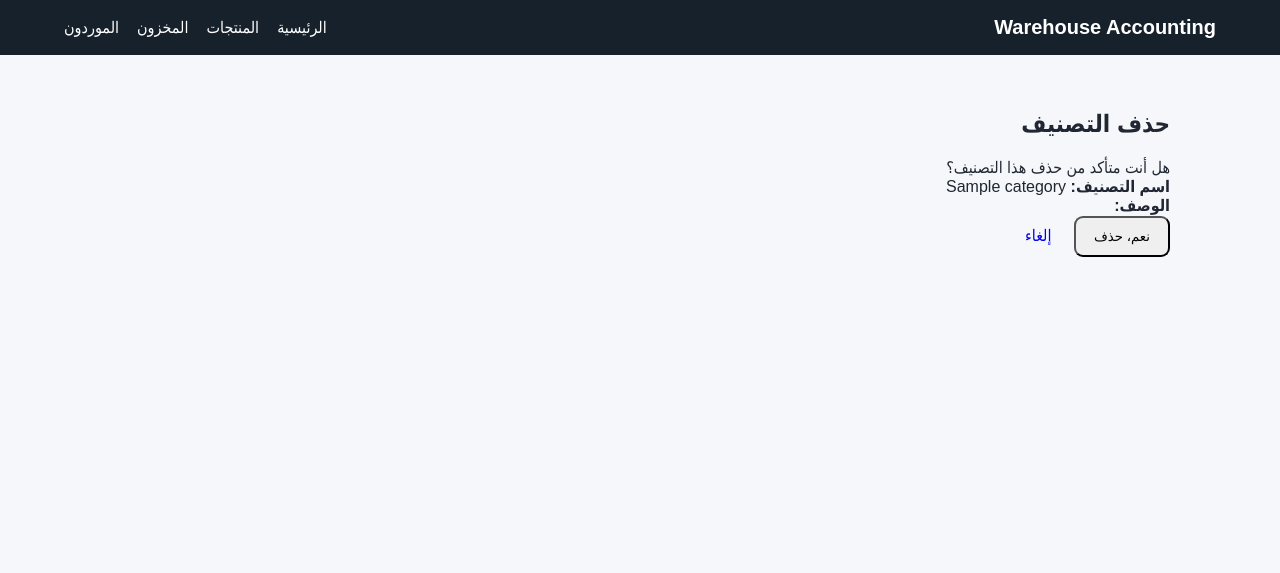
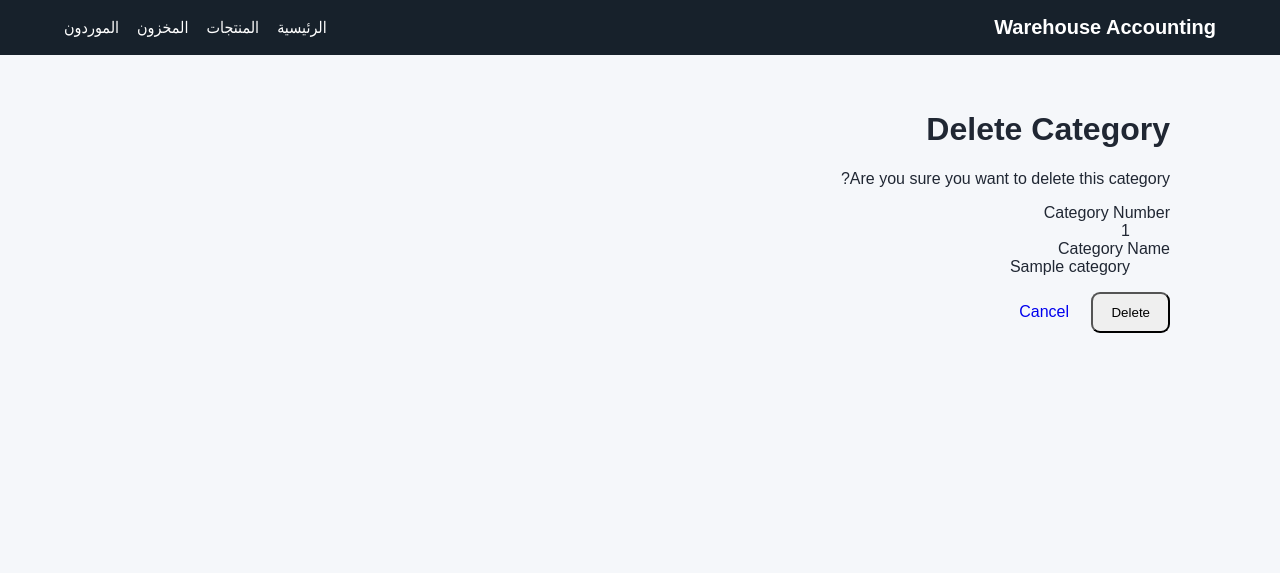
Before and after one commit to khayale/WarehouseAccounting, an ASP.NET Core app: page /Categories/Delete/1 in a window 1280 px wide. Shown: the top 573 px of the page. Run offline with ASP.NET Core 8, Linux system fonts and the light colour scheme; tables that the repository leaves empty hold one stand-in row (values such as "Sample post"); some libraries are stand-ins or nearby versions.

Commit message:
Add files via upload

```diff
--- a/Views/Categories/Delete.cshtml
+++ b/Views/Categories/Delete.cshtml
@@ -1,35 +1,26 @@
 @model WarehouseAccounting.Models.Category
 
 @{
-    ViewData["Title"] = "حذف التصنيف";
+    ViewData["Title"] = "Delete Category";
 }
 
-<h2>حذف التصنيف</h2>
+<h1>Delete Category</h1>
 
-<div class="alert alert-danger">
-    هل أنت متأكد من حذف هذا التصنيف؟
+<div class="alert alert-warning">
+    Are you sure you want to delete this category?
 </div>
 
-<div class="mb-3">
-    <strong>اسم التصنيف:</strong>
-    @Model.Name
-</div>
+<dl class="row">
+    <dt class="col-sm-3">Category Number</dt>
+    <dd class="col-sm-9">@Model.Id</dd>
 
-<div class="mb-3">
-    <strong>الوصف:</strong>
-    @Model.Description
-</div>
+    <dt class="col-sm-3">Category Name</dt>
+    <dd class="col-sm-9">@Model.Name</dd>
+</dl>
 
-<form asp-action="Delete" method="post">
+<form asp-controller="Categories" asp-action="DeleteConfirmed" asp-route-id="@Model.Id" method="post">
+    @Html.AntiForgeryToken()
 
-    <input type="hidden" asp-for="Id" />
-
-    <button type="submit" class="btn btn-danger">
-        نعم، حذف
-    </button>
-
-    <a asp-action="Index" class="btn btn-secondary">
-        إلغاء
-    </a>
-
+    <button type="submit" class="btn btn-danger">Delete</button>
+    <a asp-controller="Categories" asp-action="Index" class="btn btn-secondary">Cancel</a>
 </form>
```
Also changed, not shown: Views/Categories/Create.cshtml (+15 -20 lines), Views/Categories/Edit.cshtml (+13 -21 lines), Views/Categories/Index.cshtml (+9 -13 lines).
